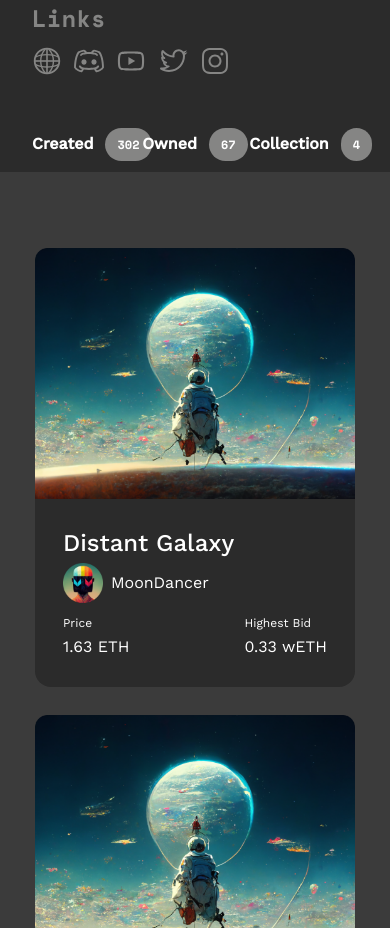
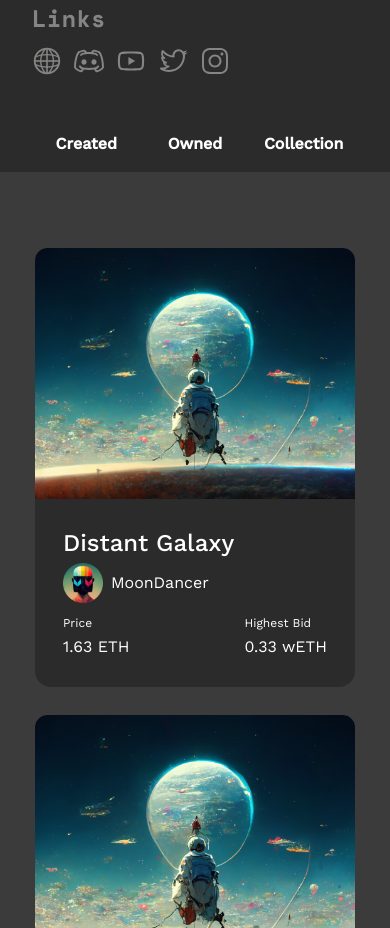
Before and after one commit to Judge-Paul/nft-marketplace, a React (Vite) app: page /artist in a window 390 px wide. Shown: the part 820-1748 px from the top of the page. Built offline with nearby package versions, Linux system fonts and the light colour scheme.

Commit message:
fix: responsiveness fix on artist page

```diff
--- a/src/pages/ArtistPage.jsx
+++ b/src/pages/ArtistPage.jsx
@@ -94,7 +94,7 @@ export default function ArtistPage() {
                             <button className="text-center sm:text-xl font-semibold" onClick={() => setSelected(category.name)}>
                                 <h4 className="py-4">
                                     {category.name}
-                                    <span className="font-spaceMono ml-3 p-2 px-3 rounded-full bg-[#858584] text-xs sm:text-lg">
+                                    <span className="hidden md:inline font-spaceMono ml-3 p-2 px-3 rounded-full bg-[#858584] text-xs sm:text-lg">
                                         {category.amount}
                                     </span>
                                 </h4>
@@ -103,7 +103,7 @@ export default function ArtistPage() {
                             )
                         })}
                     </div>
-                    <div className="bg-[#3B3B3B] -mx-8 sm:-mx-32 grid md:grid-cols-2 xl:grid-cols-3 justify-items-center px-8 sm:px-32 pt-12 pb-10 border-b-[2px] border-black">
+                    <div className="bg-[#3B3B3B] -mx-8 sm:-mx-32 grid md:grid-cols-2 xl:grid-cols-3 justify-items-center px-8 lg:px-32 pt-12 pb-10 border-b-[2px] border-black">
                         <NFTCard title="Distant Galaxy" artist="MoonDancer" artistAvatar={icon} price={1.63} highestBid={0.33} image={NFT} className={"bg-[#2B2B2B]"} />
                         <NFTCard title="Distant Galaxy" artist="MoonDancer" artistAvatar={icon} price={1.63} highestBid={0.33} image={NFT} className={"bg-[#2B2B2B]"} />
                         <NFTCard title="Distant Galaxy" artist="MoonDancer" artistAvatar={icon} price={1.63} highestBid={0.33} image={NFT} className={"bg-[#2B2B2B]"} />
```
